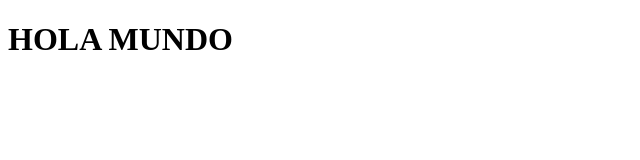
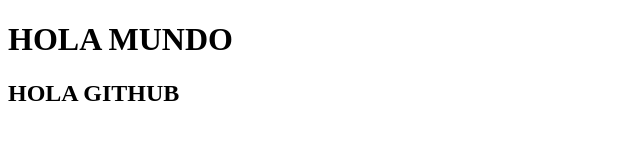
Before and after one commit to sandrv/GITHUB, a plain HTML site: page index.html in a window 1280 px wide. Shown: the whole page, without its empty margins (0-640 px from the left). Drawn offline with Linux system fonts and the light colour scheme.

Commit message:
agregamos un h2

```diff
--- a/index.html
+++ b/index.html
@@ -8,5 +8,6 @@
 </head>
 <body>
     <h1>HOLA MUNDO</h1>
+    <h2>HOLA GITHUB</h2>
 </body>
 </html>
```
